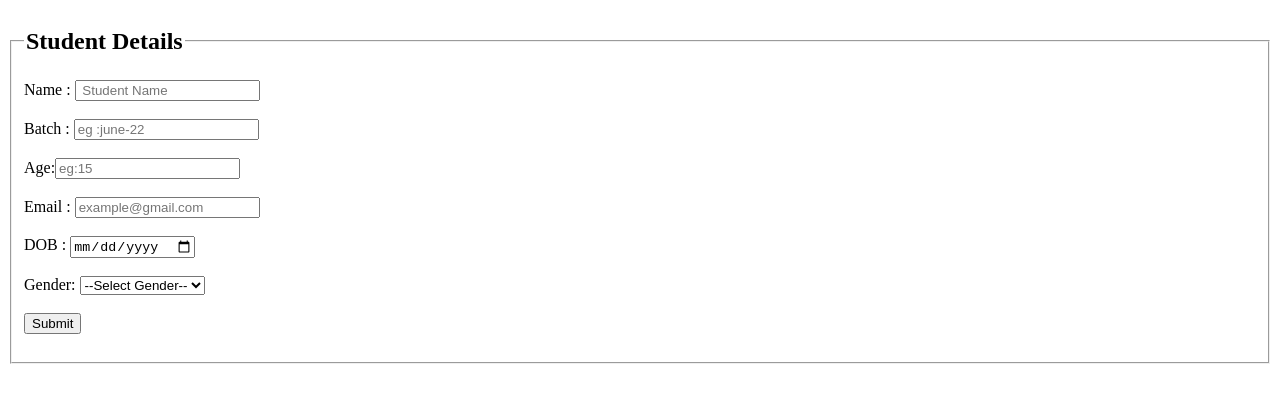
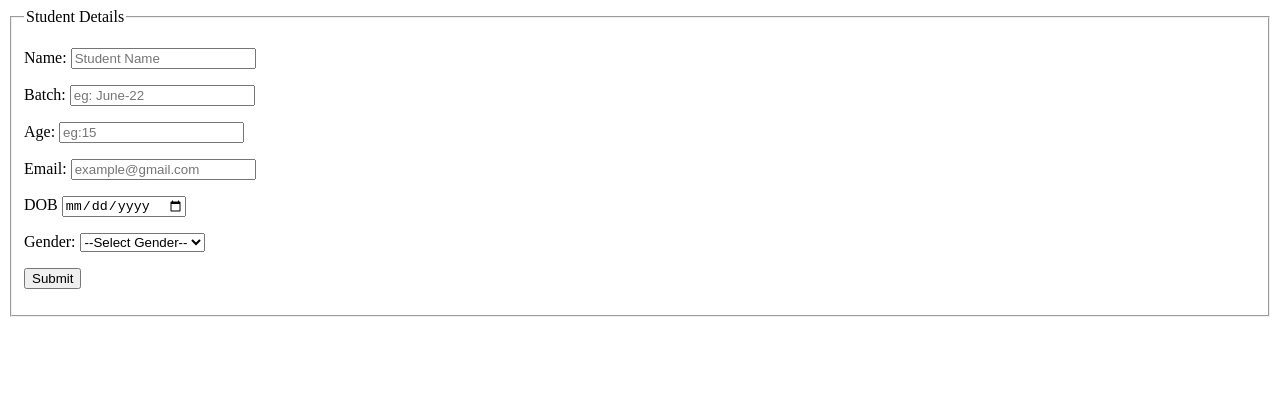
Before and after one commit to Ramesh1234chaudhary/Student-details, a plain HTML site: page index.html in a window 1280 px wide. Drawn offline with Linux system fonts and the light colour scheme.

Commit message:
Update index.html

```diff
--- a/index.html
+++ b/index.html
@@ -1,32 +1,42 @@
 <!DOCTYPE html>
 <html lang="en">
     <head>
-    <meta charset="UTF-8">
-    <meta http-equiv="X-UA-Compatible" content="IE=edge">
-    <meta name="viewport" content="width=device-width, initial-scale=1.0">
+        <meta description="Weekly assignment test task">
+        <meta keywords="html, form">
         <title>Form</title>
     </head>
     <body>
         <fieldset>
-        <legend><h2>Student Details</h2></legend>
-
-            <label > Name : </label><input type="text"  placeholder=" Student Name"><br><br>
-                <label > Batch : </label><input type="text"  placeholder="eg :june-22"><br><br>
-                <label> Age:</label><input type="number" placeholder="eg:15"><br><br>
-            <label>Email :</label> <input type="text"   placeholder="example@gmail.com"><br><br>
-            <label>DOB : </label><input type="date"><br><br>
-           <label>
+            <legend>Student Details</legend>
+            <p>
+                Name: <input type="text" placeholder="Student Name">
+            </p>
+            <p>
+                Batch: <input type="text" placeholder="eg: June-22">
+            </p>
+            <p>
+                Age: <input type="number" placeholder="eg:15">
+            </p>
+            <p>
+                Email: <input type="email" placeholder="example@gmail.com">
+            </p>
+            <p>
+                DOB <input type="date">
+            </p>
+            <p>
                 Gender:
-           </label>
                 <select name="Gender">
-            <option >--Select Gender--</option>
-            <option> Male</option>
-            <option>Female</option><br><br>
-             </select><br><br>
-
-
-            <button>Submit</button><br><br>
+                    <option>--Select Gender--</option>
+                    <option>Male</option>
+                    <option>Female</option>
+                    <option>Others</option>
+                </select>
+            </p>
+            <p>
+                <button type="submit">Submit</button>
+            </p>
 
         </fieldset>
     </body>
+
 </html>
```
Lines whose indentation alone changed are shown as unchanged.
